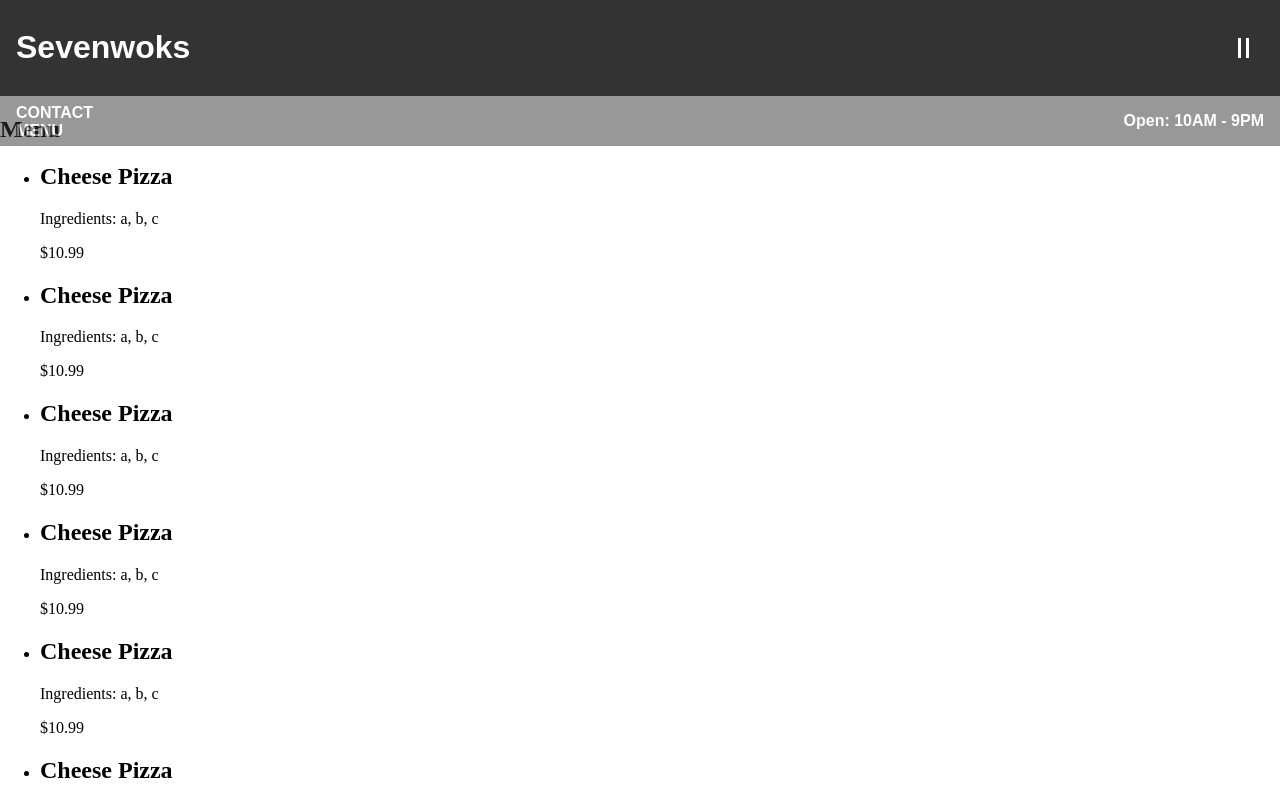
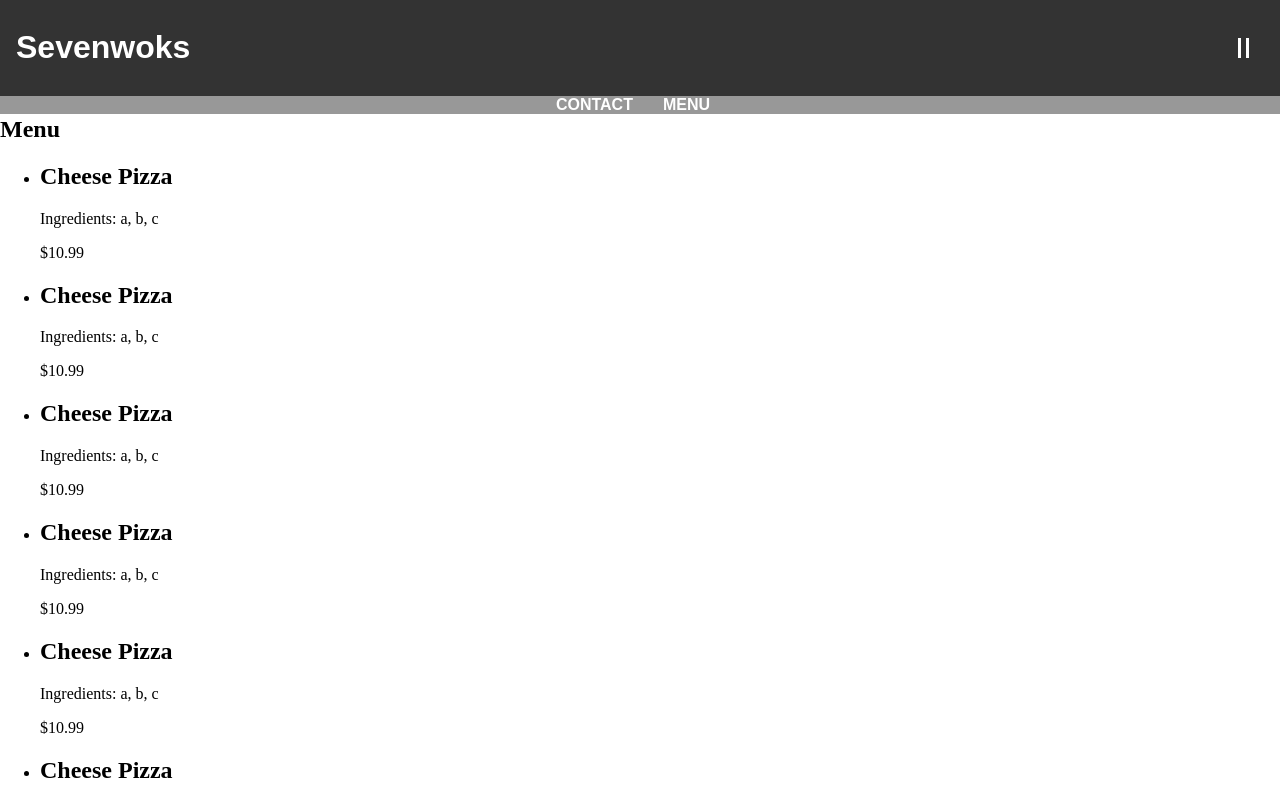
Before and after one commit to shino022/project_enid, a React (Vite) app in the folder client/: page / in a window 1280 px wide. Both pictures are taken after a click on the button 1244 px from the left and 47 px from the top of the page. Shown: the top 800 px of the page. Built offline with nearby package versions, Linux system fonts and the light colour scheme.

Commit message:
edited dropdown menu

```diff
--- a/client/src/components/Navbar.jsx
+++ b/client/src/components/Navbar.jsx
@@ -18,13 +18,8 @@ function Navbar() {
             </button>
             {isMenuOpen && (
                 <div className="menu">
-                    <div className="menu_1">
-                        <a href="">CONTACT</a>
-                        <a href="">MENU</a>
-                    </div>
-                    <div className="menu_2">
-                        <p>Open: 10AM - 9PM</p>
-                    </div>
+                    <a href="">CONTACT</a>
+                    <a href="">MENU</a>
                 </div>
             )}
         </header>
--- a/client/src/styles/Navbar.css
+++ b/client/src/styles/Navbar.css
@@ -59,11 +59,19 @@ body {
     left: 0;
     background-color: #333;
     display: flex;
-    justify-content: space-between;
+    justify-content: center;
     padding-left: 0.5rem;
     opacity: 50%;
+
 }
+.menu a {
+    color: white;
+    text-decoration: none;
+    flex-direction: column;
+    margin-right:30px;
 
+}
+/*
 .menu_1{
     margin-top: 0.5rem;
     margin-left: 0.5rem;
@@ -71,10 +79,7 @@ body {
     flex-direction: column;
 }
 
-.menu_1 a {
-    color: white;
-    text-decoration: none;
-}
+
 .menu_2{
     margin-right: 1.5rem;
-}
+}*/
```
